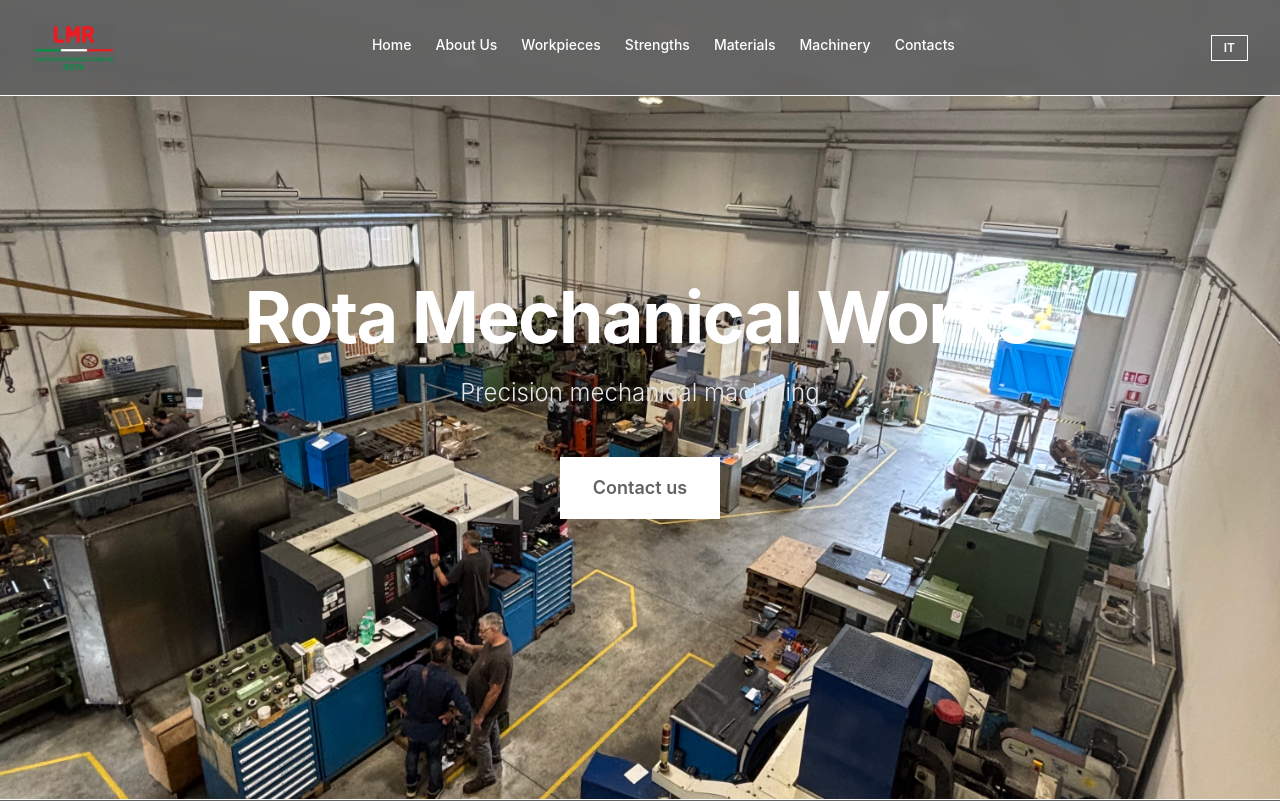
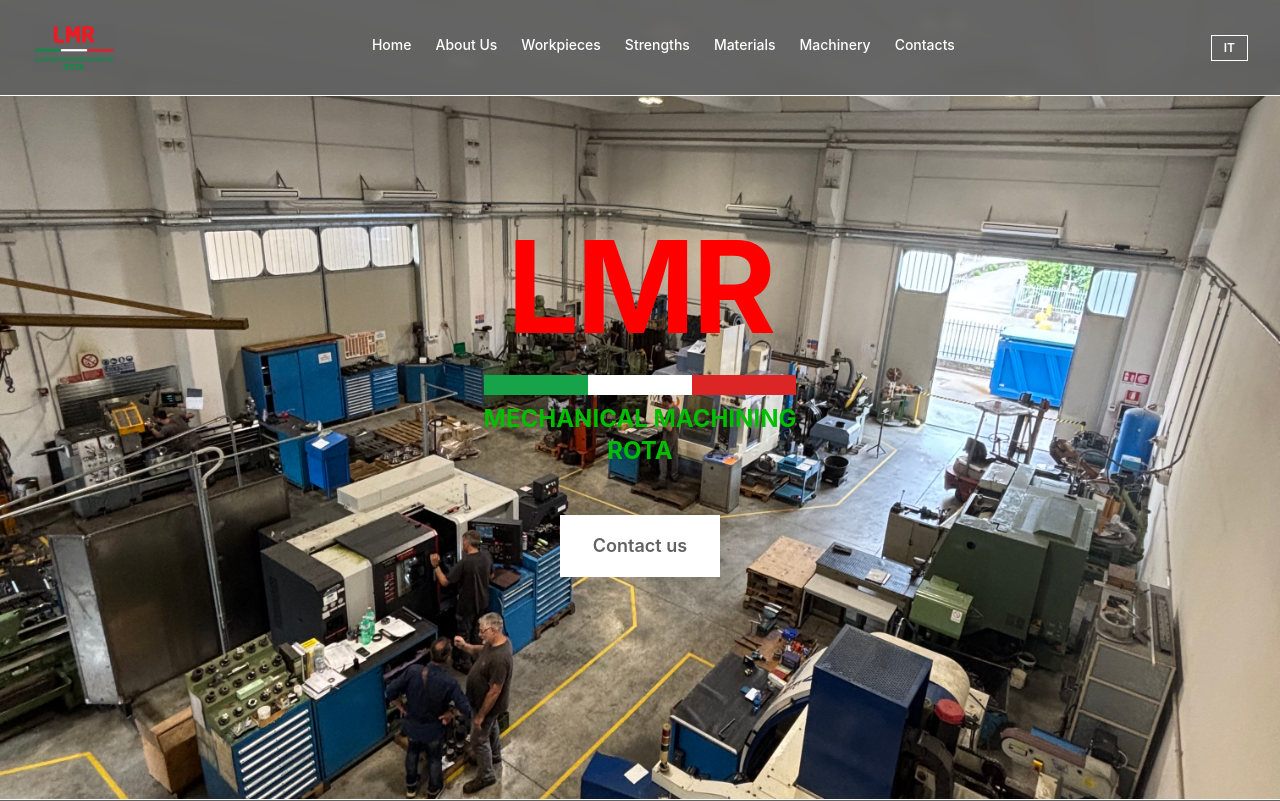
Before and after one commit to fcarrara24/rota-projects, a React (Vite) app: page / in a window 1280 px wide. Shown: the top 801 px of the page. Built offline with nearby package versions, Linux system fonts and the light colour scheme.

Commit message:
aggiunto logo a sezione home

```diff
--- a/src/components/Home.tsx
+++ b/src/components/Home.tsx
@@ -5,12 +5,16 @@
 
   const content = {
     heading: {
-      en: 'Rota Mechanical Works',
-      it: 'Lavorazioni Meccaniche Rota'
+      en: 'LMR',
+      it: 'LMR'
     },
     subheading: {
-      en: 'Precision mechanical machining',
-      it: 'Lavorazioni meccaniche di precisione'
+      en: 'MECHANICAL MACHINING',
+      it: 'LAVORAZIONI MECCANICHE'
+    },
+    author: {
+      en: 'ROTA',
+      it: 'ROTA'
     },
     cta: {
       en: 'Contact us',
@@ -31,11 +35,19 @@
       />
 
       <div className="relative z-10 text-center px-4 max-w-4xl mx-auto">
-        <h1 className="text-5xl md:text-7xl font-bold text-white mb-6 tracking-tight">
+        <h1 className="text-8xl md:text-9xl font-bold text-[rgb(255,0,0)] mb-6 tracking-tight">
           {content.heading[language]}
         </h1>
-        <p className="text-xl md:text-2xl text-gray-200 mb-12 font-light">
+         <div className="flex justify-center w-full mb-2">
+          <div className="h-5 w-1/3 bg-green-600"></div>
+          <div className="h-5 w-1/3 bg-white"></div>
+          <div className="h-5 w-1/3 bg-red-600"></div>
+        </div>
+        <p className="text-xl md:text-2xl font-bold" style={{ color: 'rgb(0, 190, 0)' }}>
           {content.subheading[language]}
+        </p>
+        <p className="text-xl md:text-2xl font-bold text-[rgb(0, 172, 0)] mb-12" style={{ color: 'rgb(0, 190, 0)' }}>
+          {content.author[language]}
         </p>
         <a
           href="#contacts"
```
